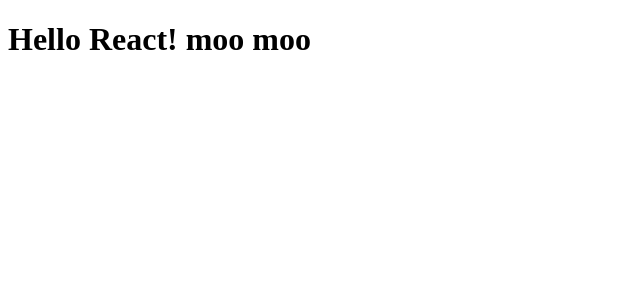
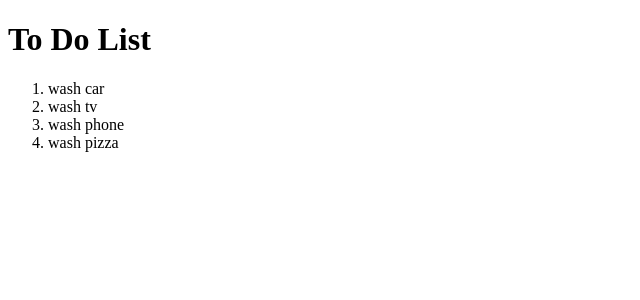
Before and after one commit to michael5522/react_to_dos, a React app: page / in a window 1280 px wide. Shown: the top 300 px of the page, without its empty margins (0-640 px from the left). Built offline with nearby package versions, Linux system fonts and the light colour scheme; the HTML template or start-up script is replaced by a standard one.

Commit message:
completed rendering to do items on screen

```diff
--- /dev/null
+++ b/src/components/app.jsx
@@ -0,0 +1,12 @@
+import React from 'react';
+import ToDoList from './to_do_list';
+
+function App(props){
+    return(
+        <div>
+        <h1>To Do List</h1>
+        <ToDoList />
+        </div>
+    );
+}
+export default App;
--- /dev/null
+++ b/src/components/list_item.jsx
@@ -0,0 +1,7 @@
+import React from 'react';
+
+function ListItem (props){
+return <li>{props.title}</li>
+}
+
+export default ListItem;
--- /dev/null
+++ b/src/components/to_do_list.jsx
@@ -0,0 +1,40 @@
+import React from 'react';
+import ListItem from './list_item';
+
+const toDos = [
+    {
+        id: '01',
+        title: 'wash car'
+    },
+    {
+        id: '02',
+        title: 'wash tv'
+    },
+    {
+        id: '03',
+        title: 'wash phone'
+    },
+    {
+        id: '04',
+        title: 'wash pizza'
+    }
+]
+function ToDoList(props){
+    const toDoElements = toDos.map ((item)=>{
+        return <ListItem key={item.id} title={item.title} />
+    });
+
+    // const toDoElements = [
+    //     <listItem />
+    //     <listItem />
+    //     <listItem />
+    //     <listItem />
+    // ]
+    return (
+        <ol>
+            {toDoElements}
+        </ol>
+    );
+}
+
+export default ToDoList;
--- a/src/index.jsx
+++ b/src/index.jsx
@@ -1,7 +1,8 @@
 import React from 'react';
 import ReactDOM from 'react-dom';
+import App from './components/app';
 
 ReactDOM.render(
-    <h1>Hello React! moo moo</h1>,
+    <  App />,
     document.getElementById('root')
 );
```
